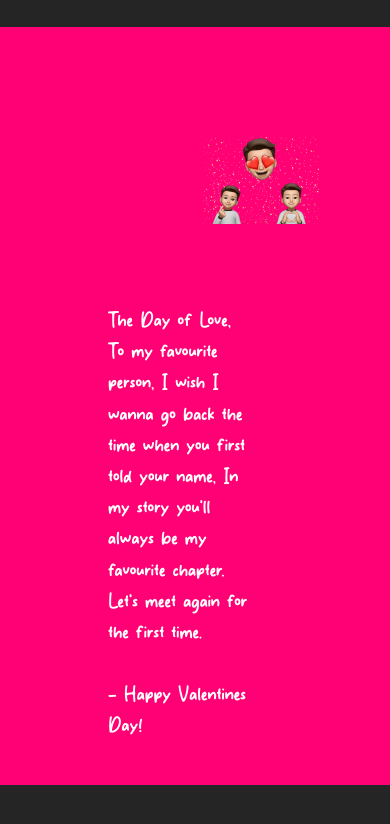
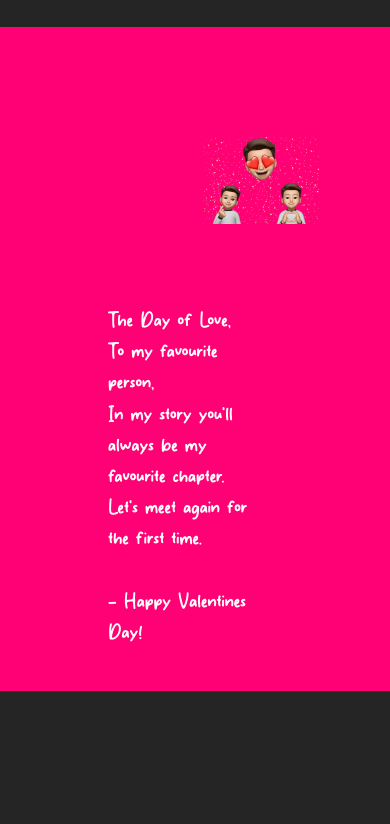
Before and after one commit to ameeronline/portfolio-test, a React (Create React App) app: page / in a window 390 px wide. Shown: the part 1023-1847 px from the top of the page. Built offline with nearby package versions, Linux system fonts and the light colour scheme; a web font is replaced by a local one.

Commit message:
Media query adjusted

```diff
--- a/src/Components/Events/Events.jsx
+++ b/src/Components/Events/Events.jsx
@@ -14,8 +14,7 @@ function Events() {
       <div className="right">
         <h4 className="description">
           The Day of Love,
-          <br /> To my favourite person, I wish I wanna go back the time when
-          you first told your name, In my story you'll always be my favourite
+          <br /> To my favourite person, <br />In my story you'll always be my favourite
           chapter.
           <br />
           Let's meet again for the first time. <br /> <br />- Happy Valentines
```
